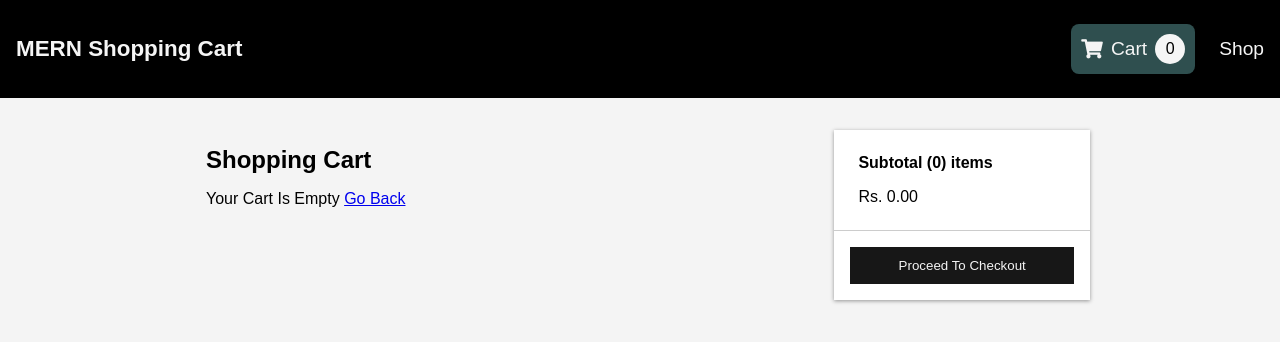
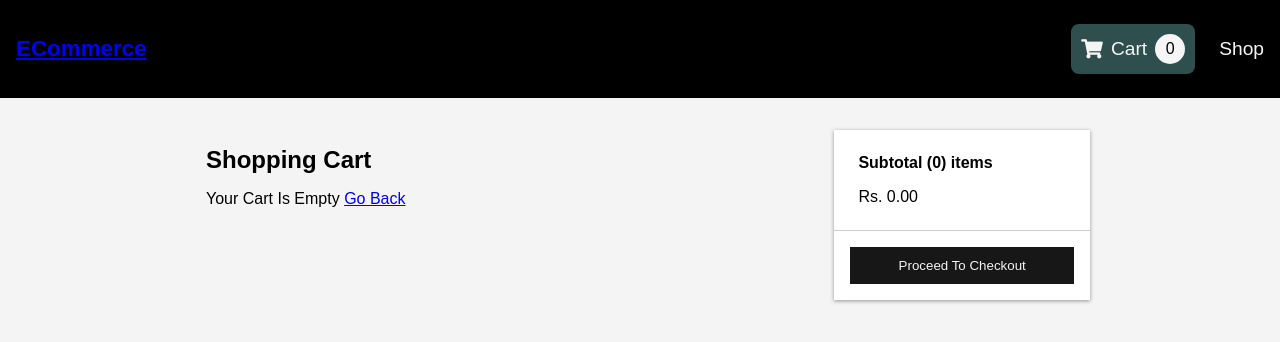
Before and after one commit to neellm10/ECommerce, a React (Create React App) app in the folder frontend/: page /cart in a window 1280 px wide. Shown: the top 342 px of the page. Built offline with nearby package versions, Linux system fonts and the light colour scheme.

Commit message:
For Heroku

```diff
--- a/frontend/src/components/NavBar.js
+++ b/frontend/src/components/NavBar.js
@@ -13,7 +13,7 @@ const Navbar = ({ click }) => {
   return (
     <nav className="navbar">
       <div className="navbar__logo">
-        <h2>MERN Shopping Cart</h2>
+        <h2><Link to="/">ECommerce</Link></h2>
       </div>
 
       <ul className="navbar__links">
--- a/package.json
+++ b/package.json
@@ -7,6 +7,7 @@
     "start": "node backend/server.js",
     "server": "nodemon backend/server.js",
     "client": "npm start --prefix frontend",
+    "build": "cd ",
     "dev": "concurrently \"npm run server\" \"npm run client\"",
     "data:import":"node backend/seederScript.js"
   },
@@ -16,9 +17,7 @@
   "dependencies": {
     "dotenv": "^9.0.0",
     "express": "^4.17.1",
-    "mongoose": "^5.12.7"
-  },
-  "devDependencies": {
+    "mongoose": "^5.12.7",
     "concurrently": "^6.1.0",
     "nodemon": "^2.0.7"
   }
```
Also changed, not shown: 20 other files (tests, documents, lock files or other folders).
